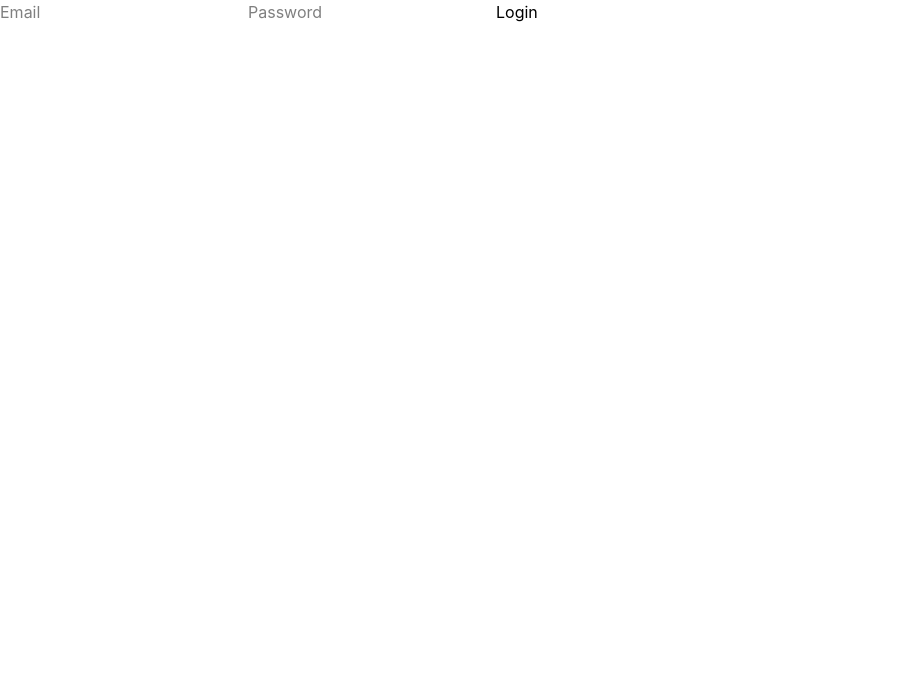
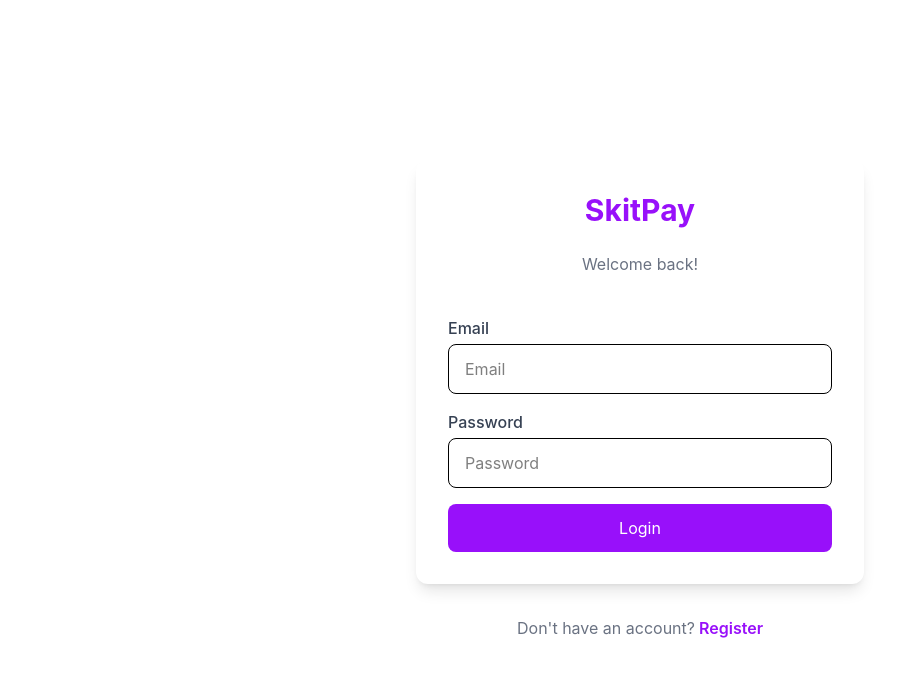
Before and after one commit to ToheebA/Skitpay, a React (Vite) app in the folder client/: page /login in a window 1280 px wide. Shown: the top 676 px of the page, without its empty margins (0-923 px from the left). Built offline with nearby package versions, Linux system fonts and the light colour scheme.

Commit message:
feat: add Login page with authentication and Tailwind styling

```diff
--- a/client/src/pages/Login.jsx
+++ b/client/src/pages/Login.jsx
@@ -1,5 +1,5 @@
 import { useAuth } from '../context/AuthContext'
-import { useNavigate } from 'react-router-dom'
+import { useNavigate, Link } from 'react-router-dom'
 import { useState } from 'react'
 import { loginUser } from '../api/auth'
 import { jwtDecode } from 'jwt-decode'
@@ -31,21 +31,36 @@ const Login = () => {
         }
     }
     return (
-        <div>
-            <form onSubmit = {handleSubmit}>
+        <div className="min-h-screen flex flex-col gap-4 items-center justify-center">
+            <form onSubmit = {handleSubmit} className="bg-white rounded-xl shadow-lg p-8 w-full max-w-md flex flex-col gap-4">
+                <h1 className="text-3xl font-bold text-purple-600 text-center mb-2">
+                SkitPay
+                </h1>
+                <h2 className="text-gray-500 text-center mb-6">
+                    Welcome back!
+                </h2>
+                <div className="flex flex-col gap-1">
+                    <label className="text-gray-700 font-medium">Email</label>
                     <input
+                        className="w-full border rounded-lg px-4 py-3 focus:outline-none focus:ring-2"
                         type="email"
                         placeholder="Email"
                         value={formData.email}
                         onChange={(e) => setFormData({...formData,
                             email: e.target.value})} />
+                </div>
+                <div className="flex flex-col gap-1">
+                    <label className="text-gray-700 font-medium">Password</label>
                     <input
+                        className="w-full border rounded-lg px-4 py-3 focus:outline-none focus:ring-2"
                         type="password"
                         placeholder="Password"
                         value={formData.password}
                         onChange={(e) => setFormData({...formData,
                             password: e.target.value})} />
+                </div>
                 <button
+                    className="w-full bg-purple-600 text-white py-3 rounded-lg hover:bg-purple-700 disabled:opacity-50 cursor-pointer transition-colors duration-200"
                     type="submit"
                     disabled={isLoading}
                     >
@@ -53,6 +68,10 @@ const Login = () => {
                 </button>
                 {error && <p className="text-red-500">{error}</p>}
             </form>
+            <p className="text-center text-gray-500 mt-4">
+                Don't have an account?
+                <Link to="/register" className="text-purple-600 font-semibold"> Register</Link>
+            </p>
         </div>
     )
 }
```
Lines whose indentation alone changed are shown as unchanged.
